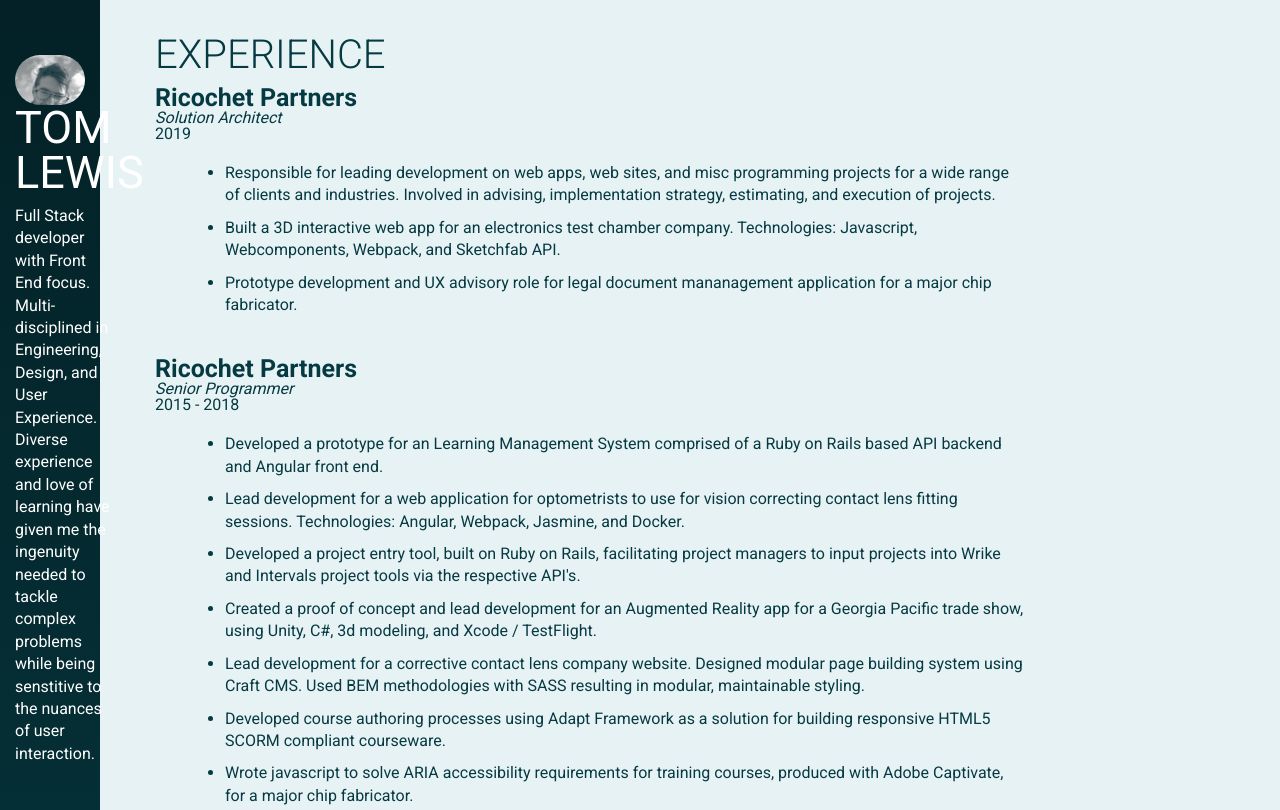
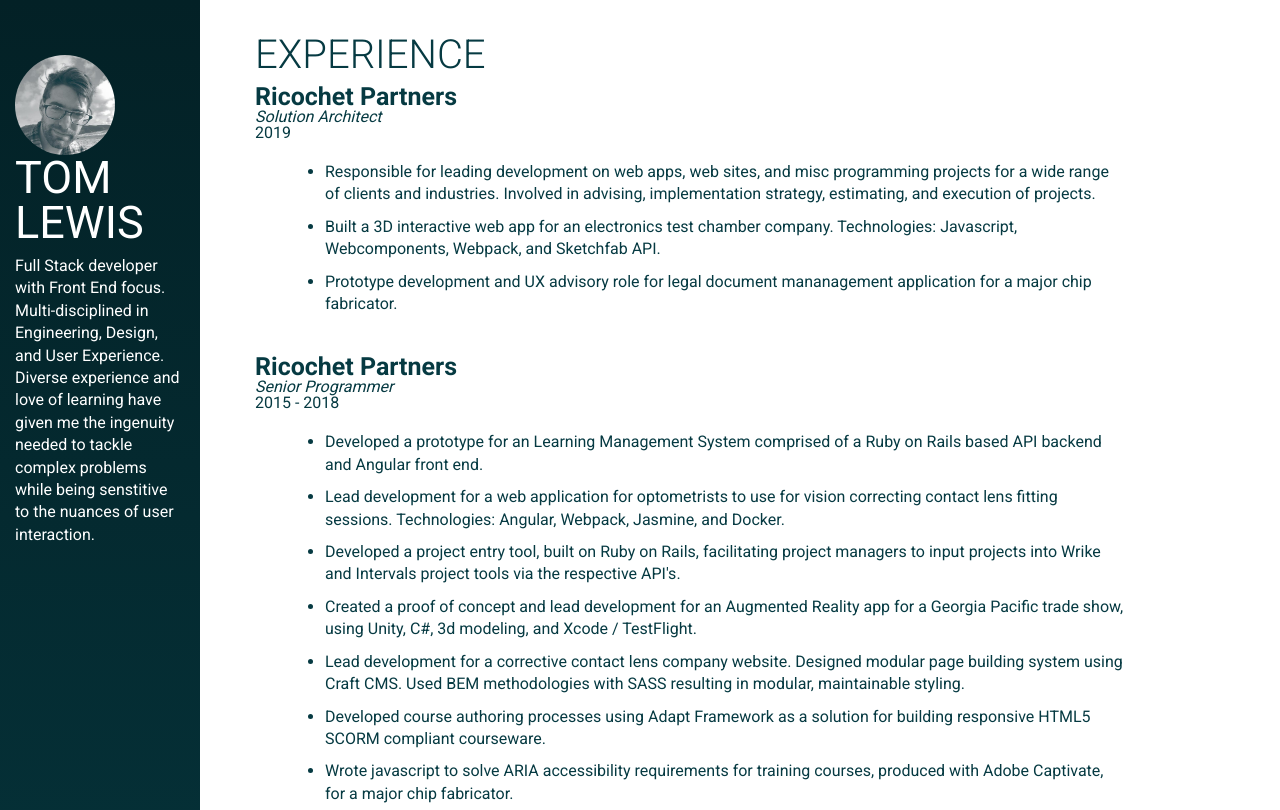
Before and after one commit to tlewismedia/resume, a website: page resume_2018.html in a window 1280 px wide. Shown: the top 810 px of the page. Drawn offline with Linux system fonts and the light colour scheme.

Commit message:
more print styling

```diff
--- a/styles.css
+++ b/styles.css
@@ -14,6 +14,11 @@
   color: #063A42;
   background: #e7f2f4;
 
+}
+
+/*move*/
+body{
+  background: white;
 }
 
 h1, h2{
@@ -87,13 +92,18 @@
 
 }
 
+/*move*/
+header{
+  width: 200px;
+}
+
 .hdr__container{
   display: flex;
 
 
   /*move*/
   flex-direction: column;
-  width: 100px;
+  width: 100%;
 }
 
 .hdr__profile_img{
@@ -110,15 +120,10 @@
 
 /*move*/
 .hdr__profile_img{
-  /*margin-right: 60px;*/
-  /*margin-bottom: 20px;*/
-  background: url('/profile.jpg');
-  background-size: cover;
-  height: 50px;
-  border-radius: 50px;
-  flex-basis: 50px;
+  flex-basis: 100px;
   flex-grow: 0;
   flex-shrink: 0;
+  width: 100px;
 }
 
 .hdr__copy{
@@ -156,7 +161,7 @@
 
 /*move*/
 .objective {
-  width: 100px;
+  width: 100%;
 
 }
 
@@ -170,6 +175,8 @@
 }
 
 
+
+
 /*move*/
 .experience{
   padding-top: 20px;
@@ -177,7 +184,7 @@
   padding-right: 100px;
 }
 .experience section{
-  padding-top: 10px;
+  padding-top: 9px;
   padding-bottom: 10px;
 }
 .experience li{
```
